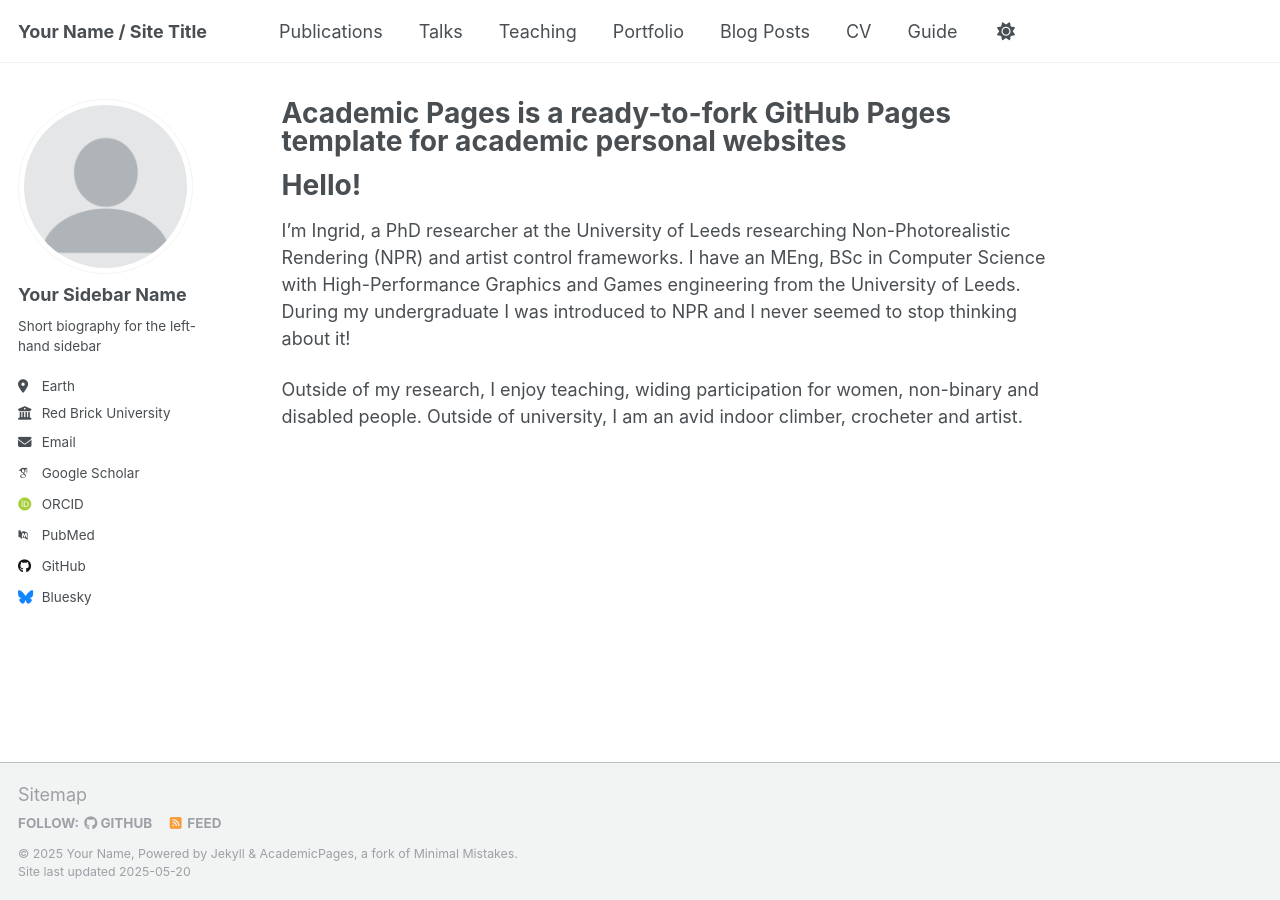
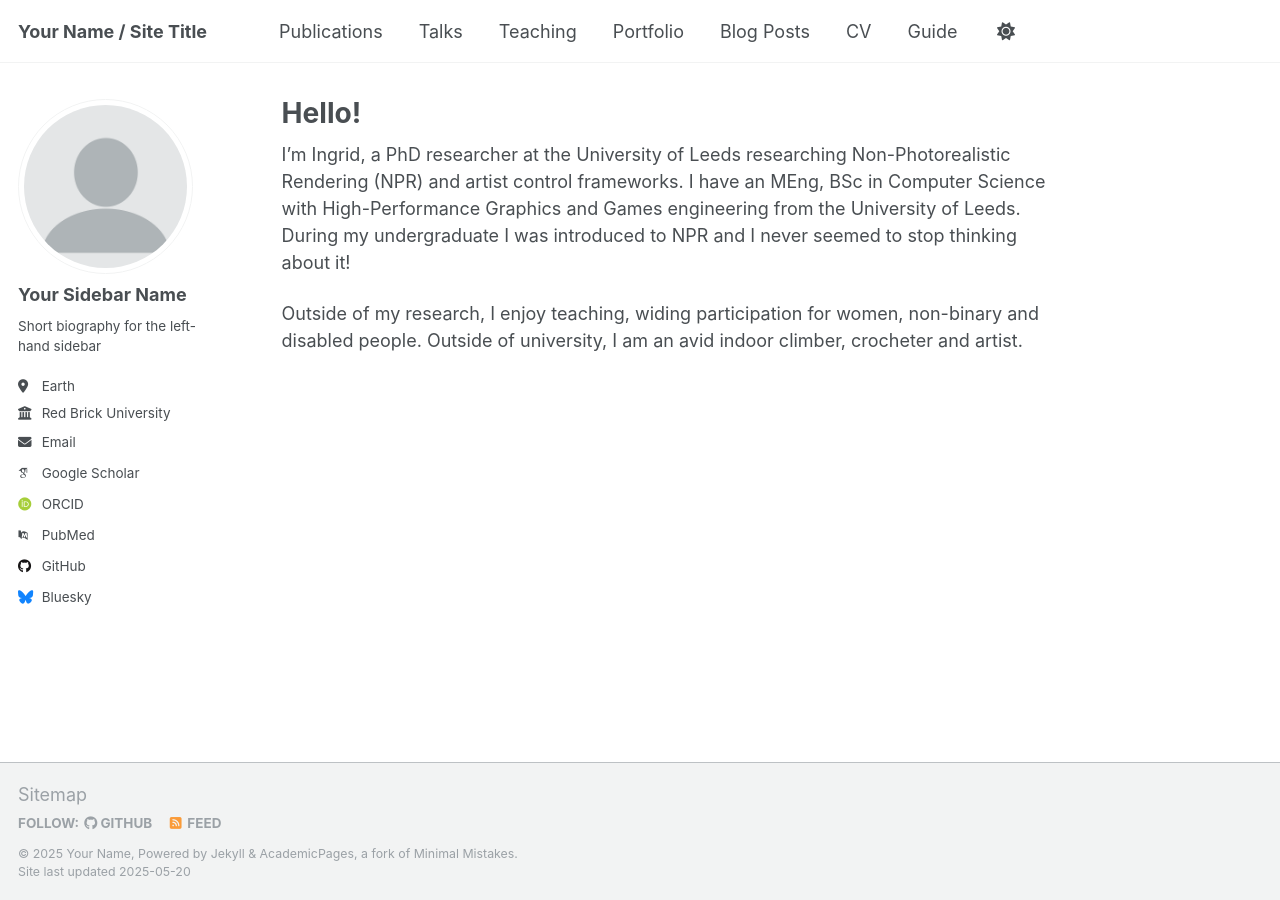
Before and after one commit to IngridMorg/ingridmorg.github.io, a Jekyll site: the page built from _pages/about.md, in a window 1280 px wide. Built offline with Jekyll 4.4.1, drawn with Linux system fonts in a browser that asks for light colours; some web fonts are replaced.

Commit message:
fixed the title

```diff
--- a/_pages/about.md
+++ b/_pages/about.md
@@ -1,13 +1,11 @@
 ---
 permalink: /
-title: "Academic Pages is a ready-to-fork GitHub Pages template for academic personal websites"
+title: "Hello!"
 author_profile: true
 redirect_from:
   - /about/
   - /about.html
 ---
-Hello!
-======
 
 I'm Ingrid, a PhD researcher at the University of Leeds researching Non-Photorealistic Rendering (NPR) and artist control frameworks.
 I have an MEng, BSc in Computer Science with High-Performance Graphics and Games engineering from the University of Leeds.
```
